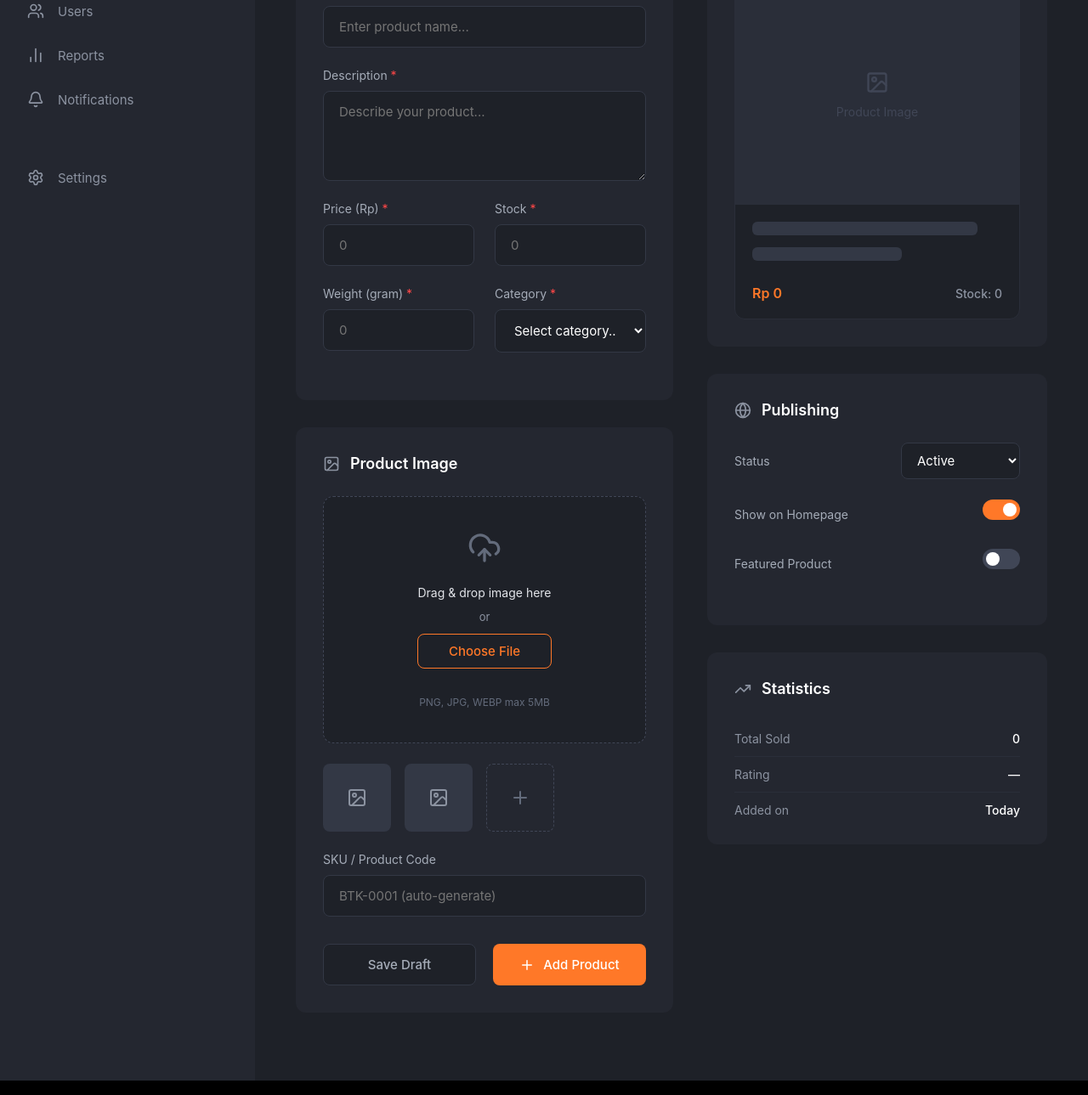
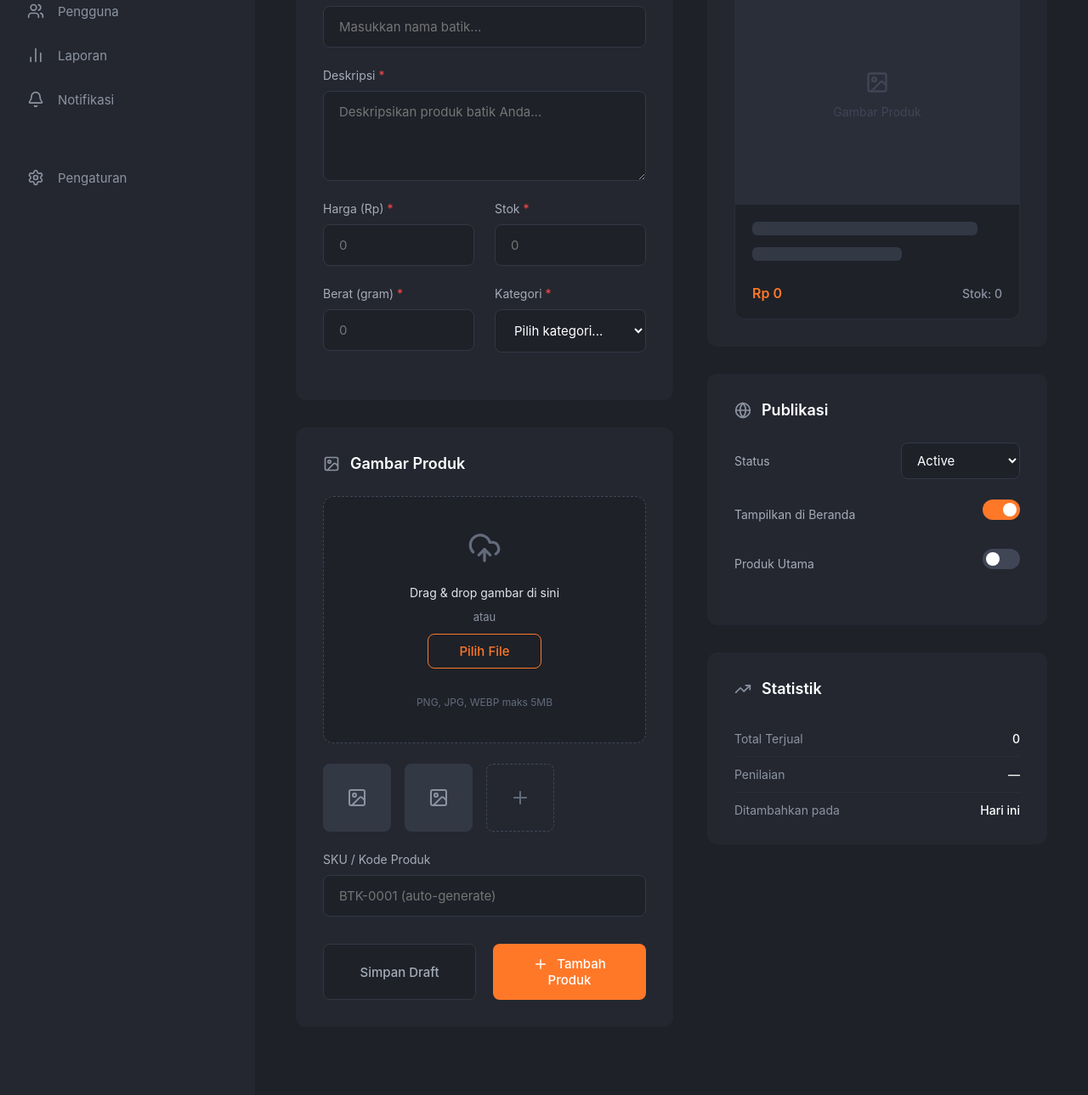
Before and after one commit to achmad-nasrulloh/admin-pages, a plain HTML site: page index.html in a window 1280 px wide. Shown: the part 270-1559 px from the top of the page at 85% size. Drawn offline with nearby package versions, Linux system fonts and the light colour scheme.

Commit message:
Update index.html

```diff
--- a/index.html
+++ b/index.html
@@ -1,9 +1,9 @@
 <!DOCTYPE html>
-<html lang="en">
+<html lang="id">
 <head>
     <meta charset="UTF-8">
     <meta name="viewport" content="width=device-width, initial-scale=1.0">
-    <title>Add New Product</title>
+    <title>Tambah Produk Baru</title>
     <link rel="stylesheet" href="style.css">
     <script src="https://unpkg.com/lucide@latest"></script>
 </head>
@@ -19,22 +19,22 @@
                     <i data-lucide="layout-dashboard" class="menu-icon"></i> Dashboard
                 </a>
                 <a href="#" class="menu-item">
-                    <i data-lucide="shopping-cart" class="menu-icon"></i> Orders
+                    <i data-lucide="shopping-cart" class="menu-icon"></i> Pesanan
                 </a>
                 <a href="#" class="menu-item active">
-                    <i data-lucide="package" class="menu-icon"></i> Products
+                    <i data-lucide="package" class="menu-icon"></i> Produk
                 </a>
                 <a href="#" class="menu-item">
-                    <i data-lucide="users" class="menu-icon"></i> Users
+                    <i data-lucide="users" class="menu-icon"></i> Pengguna
                 </a>
                 <a href="#" class="menu-item">
-                    <i data-lucide="bar-chart-2" class="menu-icon"></i> Reports
+                    <i data-lucide="bar-chart-2" class="menu-icon"></i> Laporan
                 </a>
                 <a href="#" class="menu-item">
-                    <i data-lucide="bell" class="menu-icon"></i> Notifications
+                    <i data-lucide="bell" class="menu-icon"></i> Notifikasi
                 </a>
                 <a href="#" class="menu-item settings">
-                    <i data-lucide="settings" class="menu-icon"></i> Settings
+                    <i data-lucide="settings" class="menu-icon"></i> Pengaturan
                 </a>
             </nav>
         </aside>
@@ -43,10 +43,10 @@
             <header class="top-header">
                 <div class="header-titles">
                     <div class="breadcrumb">
-                        <span class="text-muted">Products / </span>
-                        <span class="text-primary">Add Product</span>
+                        <span class="text-muted">Produk / </span>
+                        <span class="text-primary">Tambah Produk</span>
                     </div>
-                    <h1 class="page-title">Add New Product</h1>
+                    <h1 class="page-title">Tambah Produk Baru</h1>
                 </div>
 
                 <div class="header-actions">
@@ -57,7 +57,7 @@
 
                         <div class="dropdown-menu" id="profile-dropdown">
                             <a href="#" class="dropdown-item text-danger">
-                                <i data-lucide="log-out" class="menu-icon"></i> Logout
+                                <i data-lucide="log-out" class="menu-icon"></i> Keluar
                             </a>
                         </div>
                     </div>
@@ -68,41 +68,41 @@
                 <section class="form-column">
                     <div class="panel-card">
                         <h2 class="panel-title">
-                            <i data-lucide="info" class="title-icon"></i> Product Information
+                            <i data-lucide="info" class="title-icon"></i> Informasi Produk
                         </h2>
 
                         <div class="input-group">
-                            <label>Product Name <span class="required">*</span></label>
-                            <input type="text" id="product-name" placeholder="Enter product name...">
+                            <label>Nama Produk <span class="required">*</span></label>
+                            <input type="text" id="product-name" placeholder="Masukkan nama batik...">
                         </div>
 
                         <div class="input-group">
-                            <label>Description <span class="required">*</span></label>
-                            <textarea id="product-desc" rows="4" placeholder="Describe your product..."></textarea>
+                            <label>Deskripsi <span class="required">*</span></label>
+                            <textarea id="product-desc" rows="4" placeholder="Deskripsikan produk batik Anda..."></textarea>
                         </div>
 
                         <div class="input-row">
                             <div class="input-group">
-                                <label>Price (Rp) <span class="required">*</span></label>
+                                <label>Harga (Rp) <span class="required">*</span></label>
                                 <input type="number" id="product-price" placeholder="0">
                             </div>
                             <div class="input-group">
-                                <label>Stock <span class="required">*</span></label>
+                                <label>Stok <span class="required">*</span></label>
                                 <input type="number" id="product-stock" placeholder="0">
                             </div>
                         </div>
 
                         <div class="input-row">
                             <div class="input-group">
-                                <label>Weight (gram) <span class="required">*</span></label>
+                                <label>Berat (gram) <span class="required">*</span></label>
                                 <input type="number" placeholder="0">
                             </div>
                             <div class="input-group">
-                                <label>Category <span class="required">*</span></label>
+                                <label>Kategori <span class="required">*</span></label>
                                 <select class="select-input">
-                                    <option>Select category...</option>
-                                    <option>Hand-drawn Batik</option>
-                                    <option>Stamped Batik</option>
+                                    <option>Pilih kategori...</option>
+                                    <option>Batik Tulis</option>
+                                    <option>Batik Cap</option>
                                 </select>
                             </div>
                         </div>
@@ -110,16 +110,16 @@
 
                     <div class="panel-card">
                         <h2 class="panel-title">
-                            <i data-lucide="image" class="title-icon"></i> Product Image
+                            <i data-lucide="image" class="title-icon"></i> Gambar Produk
                         </h2>
                         <div class="upload-container">
                             <div class="upload-dropzone">
                                 <i data-lucide="upload-cloud" class="upload-icon"></i>
-                                <p>Drag & drop image here</p>
-                                <p class="text-muted small-text">or</p>
+                                <p>Drag & drop gambar di sini</p>
+                                <p class="text-muted small-text">atau</p>
                                 <input type="file" id="image-input" accept="image/png, image/jpeg, image/webp" hidden>
-                                <label for="image-input" class="btn btn-outline">Choose File</label>
-                                <p class="upload-requirements">PNG, JPG, WEBP max 5MB</p>
+                                <label for="image-input" class="btn btn-outline">Pilih File</label>
+                                <p class="upload-requirements">PNG, JPG, WEBP maks 5MB</p>
                             </div>
                             <div class="thumbnail-list">
                                 <div class="thumbnail-item empty">
@@ -135,13 +135,13 @@
                         </div>
 
                         <div class="input-group" style="margin-top: 24px;">
-                            <label>SKU / Product Code</label>
+                            <label>SKU / Kode Produk</label>
                             <input type="text" placeholder="BTK-0001 (auto-generate)">
                         </div>
 
                         <div class="form-actions">
-                            <button class="btn btn-dark">Save Draft</button>
-                            <button class="btn btn-primary"><i data-lucide="plus" class="btn-icon"></i> Add Product</button>
+                            <button class="btn btn-dark">Simpan Draft</button>
+                            <button class="btn btn-primary"><i data-lucide="plus" class="btn-icon"></i> Tambah Produk</button>
                         </div>
                     </div>
                 </section>
@@ -149,13 +149,13 @@
                 <section class="sidebar-column">
                     <div class="panel-card">
                         <h2 class="panel-title">
-                            <i data-lucide="eye" class="title-icon"></i> Preview
+                            <i data-lucide="eye" class="title-icon"></i> Pratinjau
                         </h2>
                         <div class="preview-container">
                             <div class="preview-image-box" id="preview-display">
                                 <div class="preview-placeholder">
                                     <i data-lucide="image" class="placeholder-icon"></i>
-                                    <span>Product Image</span>
+                                    <span>Gambar Produk</span>
                                 </div>
                             </div>
                             <div class="preview-content">
@@ -163,7 +163,7 @@
                                 <div id="preview-desc" class="preview-text skeleton-short"></div>
                                 <div class="preview-footer">
                                     <span class="preview-price" id="preview-price-text">Rp 0</span>
-                                    <span class="preview-stock text-muted" id="preview-stock-text">Stock: 0</span>
+                                    <span class="preview-stock text-muted" id="preview-stock-text">Stok: 0</span>
                                 </div>
                             </div>
                         </div>
@@ -171,7 +171,7 @@
 
                     <div class="panel-card">
                         <h2 class="panel-title">
-                            <i data-lucide="globe" class="title-icon"></i> Publishing
+                            <i data-lucide="globe" class="title-icon"></i> Publikasi
                         </h2>
 
                         <div class="publish-row">
@@ -183,7 +183,7 @@
                         </div>
 
                         <div class="publish-row">
-                            <span>Show on Homepage</span>
+                            <span>Tampilkan di Beranda</span>
                             <label class="toggle-switch">
                                 <input type="checkbox" checked>
                                 <span class="toggle-slider"></span>
@@ -191,7 +191,7 @@
                         </div>
 
                         <div class="publish-row">
-                            <span>Featured Product</span>
+                            <span>Produk Utama</span>
                             <label class="toggle-switch">
                                 <input type="checkbox">
                                 <span class="toggle-slider"></span>
@@ -201,19 +201,19 @@
 
                     <div class="panel-card">
                         <h2 class="panel-title">
-                            <i data-lucide="trending-up" class="title-icon"></i> Statistics
+                            <i data-lucide="trending-up" class="title-icon"></i> Statistik
                         </h2>
                         <div class="stats-row">
-                            <span class="text-muted">Total Sold</span>
+                            <span class="text-muted">Total Terjual</span>
                             <span class="stats-value">0</span>
                         </div>
                         <div class="stats-row">
-                            <span class="text-muted">Rating</span>
+                            <span class="text-muted">Penilaian</span>
                             <span class="stats-value">—</span>
                         </div>
                         <div class="stats-row">
-                            <span class="text-muted">Added on</span>
-                            <span class="stats-value">Today</span>
+                            <span class="text-muted">Ditambahkan pada</span>
+                            <span class="stats-value">Hari ini</span>
                         </div>
                     </div>
                 </section>
```
